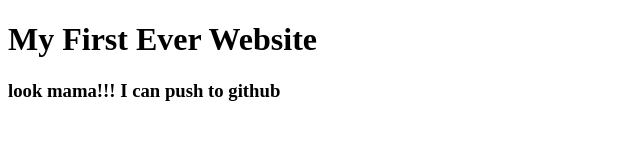
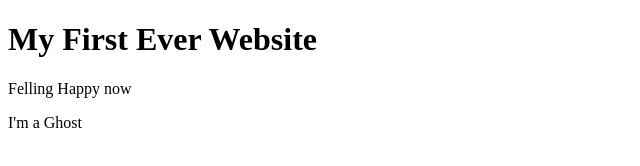
Before and after one commit to farijultanjim/my-first-website, a plain HTML site: page index.html in a window 1280 px wide. Shown: the whole page, without its empty margins (0-640 px from the left). Drawn offline with Linux system fonts and the light colour scheme.

Commit message:
Ghost hunting

```diff
--- a/index.html
+++ b/index.html
@@ -7,6 +7,7 @@
 </head>
 <body>
     <h1>My First Ever Website</h1>
-    <h3>look mama!!! I can push to github</h3>
+    <p>Felling Happy now</p>
+    <p>I'm a Ghost</p>
 </body>
 </html>
```
